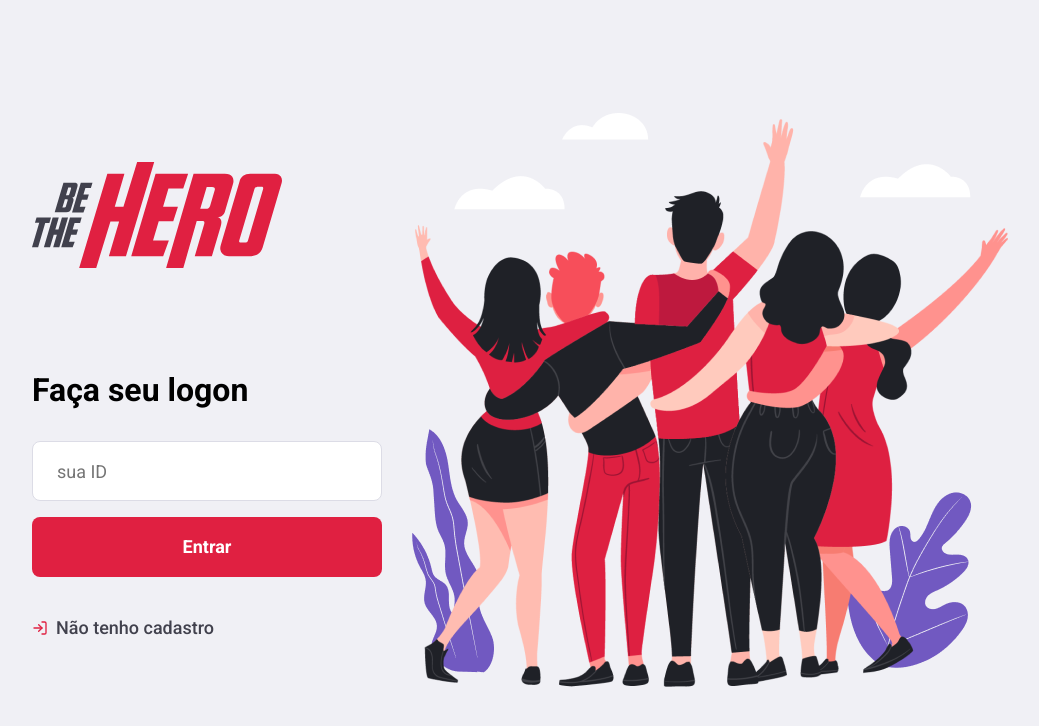
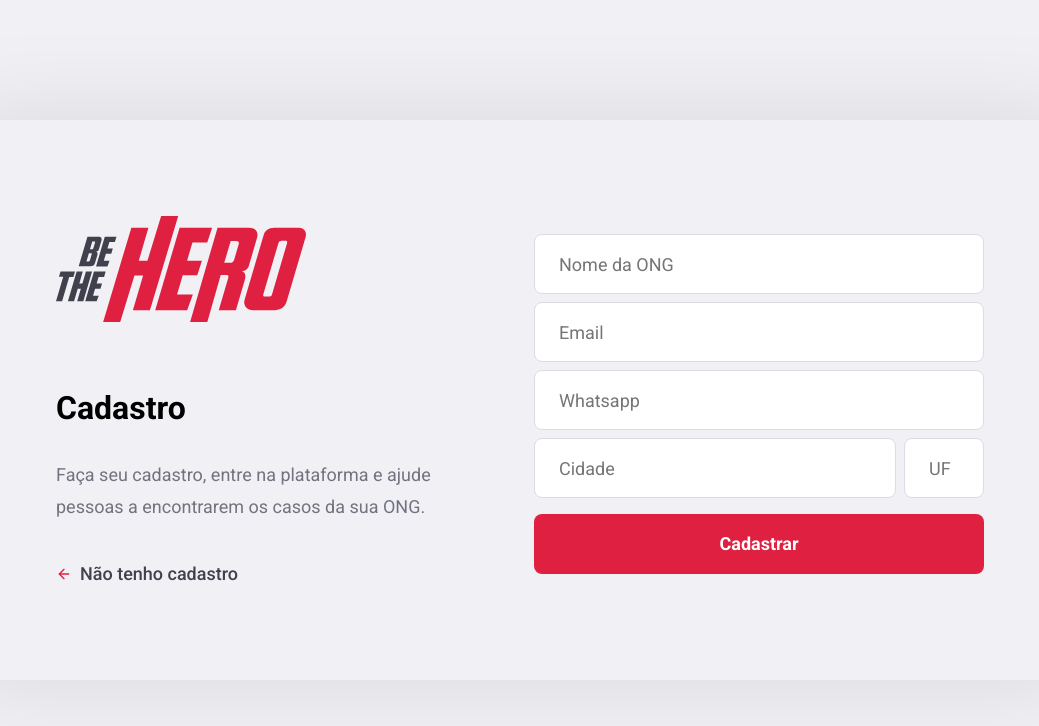
Before and after one commit to dimasresende/semana-omnistack11, a React (Create React App) app in the folder frontend/: page /register in a window 1280 px wide. Shown: the top 726 px of the page, without its empty margins (120-1159 px from the left). Built offline with nearby package versions, Linux system fonts and the light colour scheme.

Commit message:
Pagina de registro de ONG

```diff
--- a/frontend/src/global.css
+++ b/frontend/src/global.css
@@ -52,3 +52,24 @@
 .button:hover {
     filter: brightness(90%);
 }
+
+/* ESTILO DO LINK PARA OS CONTEÚDOS */
+
+.back-link {
+    display: flex;
+    align-items: center;
+    margin-top: 40px;
+    color: #41414d;
+    font-size: 18px;
+    text-decoration: none;
+    font-weight: 500;
+    transition: opacity 0.2s;
+}
+
+.back-link:hover {
+    opacity: 0.8;
+}
+
+.back-link svg {
+    margin-right: 8px;
+}
--- a/frontend/src/pages/Logon/index.js
+++ b/frontend/src/pages/Logon/index.js
@@ -15,7 +15,7 @@
                     <h1>Faça seu logon</h1>
                     <input placeholder="sua ID" />
                     <button className="button" type="submit">Entrar</button>
-                    <Link to="/register"><FiLogIn size={16} color="#e02041" />Não tenho cadastro</Link>
+                    <Link className="back-link" to="/register"><FiLogIn size={16} color="#e02041" />Não tenho cadastro</Link>
                 </form>
             </section>
 
--- a/frontend/src/pages/Logon/styles.css
+++ b/frontend/src/pages/Logon/styles.css
@@ -23,22 +23,3 @@
     font-size: 32px;
     margin-bottom: 32px;
 }
-
-.logon-container section.form form a {
-    display: flex;
-    align-items: center;
-    margin-top: 40px;
-    color: #41414d;
-    font-size: 18px;
-    text-decoration: none;
-    font-weight: 500;
-    transition: opacity 0.2s;
-}
-
-.logon-container section.form form a:hover {
-    opacity: 0.8;
-}
-
-.logon-container section.form form a svg {
-    margin-right: 8px;
-}
--- /dev/null
+++ b/frontend/src/pages/Register/index.js
@@ -0,0 +1,31 @@
+import React from 'react';
+import { Link } from 'react-router-dom';
+import { FiArrowLeft } from 'react-icons/fi';
+
+import './styles.css';
+import logoImg from '../../assets/logo.svg';
+
+export default function Logon() {
+    return (
+        <div className="register-container">
+            <div className="container">
+                <section>
+                    <img src={logoImg} alt="Be The Hero" />
+                    <h1>Cadastro</h1>
+                    <p>Faça seu cadastro, entre na plataforma e ajude pessoas a encontrarem os casos da sua ONG.</p>
+                    <Link className="back-link" to="/"><FiArrowLeft size={16} color="#e02041" />Não tenho cadastro</Link>
+                </section>
+                <form>
+                    <input placeholder="Nome da ONG" />
+                    <input type="email" placeholder="Email" />
+                    <input placeholder="Whatsapp" />
+                    <div className="input-group">
+                        <input placeholder="Cidade" />
+                        <input placeholder="UF" style={{ width: 80 }} />
+                    </div>
+                    <button className="button" type="submit">Cadastrar</button>
+                </form>
+            </div>
+        </div>
+    );
+}
--- /dev/null
+++ b/frontend/src/pages/Register/styles.css
@@ -0,0 +1,56 @@
+.register-container {
+    width: 100%;
+    max-width: 1120px;
+    height: 100vh;
+    margin: 0 auto;
+    display: flex;
+    align-items: center;
+    justify-content: center;
+}
+
+.register-container .container {
+    width: 100%;
+    padding: 96px;
+    background: #f0f0f5;
+    box-shadow: 0 0 100px rgba(0, 0, 0, 0.1);
+    border-radius: 8px;
+    display: flex;
+    justify-content: space-between;
+    align-items: center;
+}
+
+.register-container .container section {
+    width: 100%;
+    max-width: 380px;
+}
+
+.register-container .container section h1 {
+    margin: 64px 0 32px;
+    font-size: 32px;
+}
+
+.register-container .container section p {
+    font-size: 18px;
+    color: #737380;
+    line-height: 32px;
+}
+
+.register-container .container form {
+    width: 100%;
+    max-width: 450px;
+}
+
+.register-container .container form input {
+    margin-top: 8px;
+}
+
+.register-container .container form .input-group {
+    display: flex;
+}
+
+.register-container .container form .input-group input + input {
+    margin-left: 8px;
+}
+
+.register-container .container form {
+}
--- a/frontend/src/routes.js
+++ b/frontend/src/routes.js
@@ -2,12 +2,14 @@
 import { BrowserRouter, Route, Switch } from 'react-router-dom';
 
 import Logon from './pages/Logon';
+import Register from './pages/Register';
 
 export default function Routes() {
     return (
         <BrowserRouter>
             <Switch>
-                <Route path="/" component={Logon} />
+                <Route path="/" exact component={Logon} /> {/* o parametro 'exact' faz com que a rota valide se é exatamente igual */}
+                <Route path="/register" component={Register} />
             </Switch>
         </BrowserRouter>
     )
```
